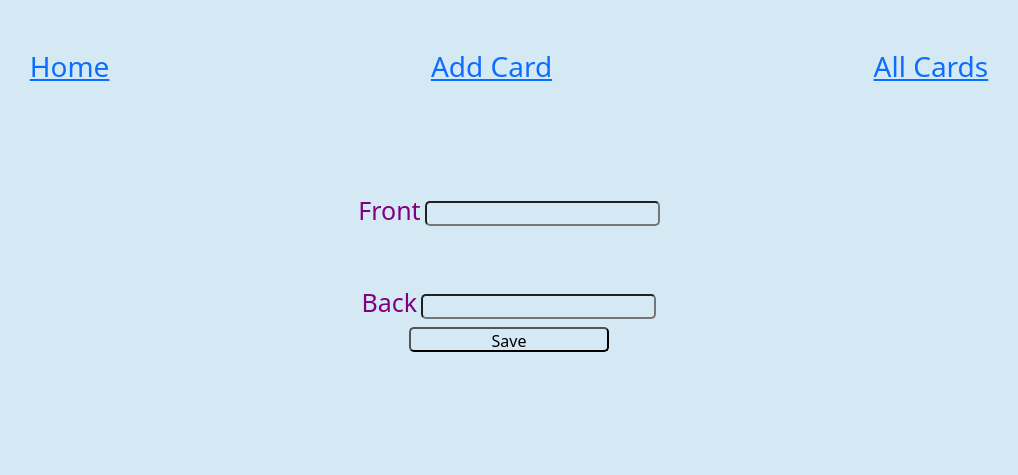
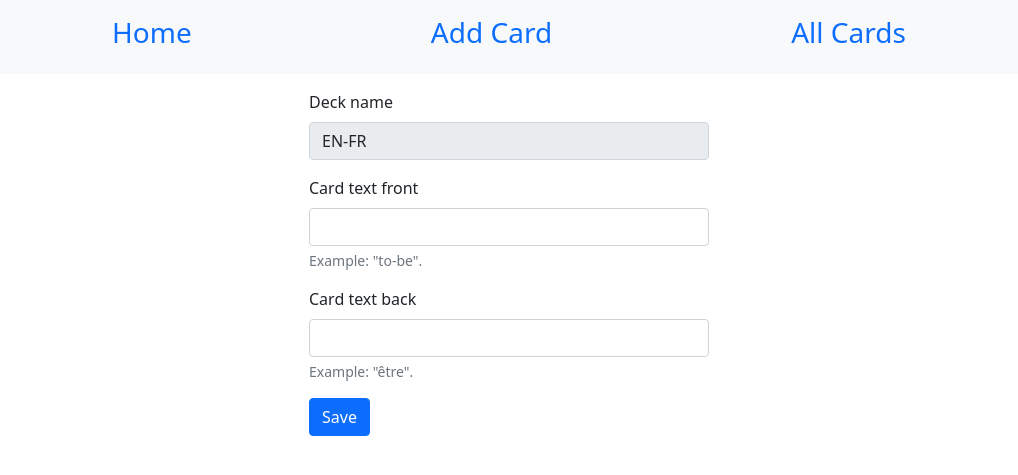
Before and after one commit to mpvasco/flashCards_Flask, a Flask app: page /formAddCard in a window 1280 px wide. Shown: the top 475 px of the page, without its empty margins (131-1149 px from the left). Run offline with Flask 2, Linux system fonts and the light colour scheme; some libraries are stand-ins or nearby versions.

Commit message:
design updated

```diff
--- a/main.py
+++ b/main.py
@@ -15,10 +15,10 @@ def home():
     cur = mysql.connection.cursor()
     cur.execute('''SELECT front, back FROM flashcards.cards;''')
     rv = cur.fetchall()
-    try:
-      global counter
+    global counter
+    if len(rv) >= counter:
       counter += 1
-    except:
+    else:
       counter = 0
     return render_template('card.html', x=rv, counter=counter)
 
@@ -39,13 +39,17 @@ def addCard():
     cur.execute ("INSERT INTO Cards (front, back, Deck_ID) VALUES (%s, %s, %s)", (front, back, 1))
     mysql.connection.commit()
     cur.close()
-    return redirect('/allCards')
+    # return redirect('/allCards')
+    return render_template('addCard.html')
   return render_template('index.html')
 
 @app.route("/allCards") #OK lista todos os itens
 def getAllCards():
     cur = mysql.connection.cursor()
-    cur.execute('''SELECT front, back FROM flashcards.cards;''')
+    cur.execute('''SELECT Cards.Card_ID as 'cardID', front, back,  Decks.name as 'deckName', Cards.Deck_ID as 'deckID'
+    FROM Cards
+    INNER JOIN Decks
+    ON Cards.Deck_ID = Decks.Deck_ID;''')
     rv = cur.fetchall()
     return render_template('allCards.html', x=rv)
 
--- a/static/style.css
+++ b/static/style.css
@@ -1,4 +1,4 @@
-* {
+/* * {
   background-color: rgb(213, 233, 245);
   text-align: center;
   margin: 0;
@@ -54,5 +54,9 @@ form.add {
   text-align: center;
   padding-top: 200px;
   justify-content: center;
-  margin-left: 30%; */
+  margin-left: 30%;
+} */
+
+a {
+  text-decoration: none;
 }
--- a/templates/addCard.html
+++ b/templates/addCard.html
@@ -1,11 +1,24 @@
 {% extends 'index.html' %}
 
 {% block body %}
-  <form class="add" action="/addSql" method="post">
-    <label class="add" for="front">Front</label>
-    <input class="add" type="text" name="front"> <br>
-    <label class="add" for="back">Back</label>
-    <input class="add" type="text" name="back"> <br>
-    <button onclick="console.log('opa')" class="add" type="submit">Save</button>
+  <form class="mx-auto" style="width: 400px;" action="/addSql" method="post">
+    <div class="mb-3">
+      <label for="front" class="form-label">Deck name</label>
+      <input class="form-control" type="text" value="EN-FR" aria-label="readonly input example" disabled readonly>
+    </div>
+    <div class="mb-3">
+      <label for="front" class="form-label">Card text front</label>
+      <input name="front" type="text" class="form-control" required>
+      <div class="form-text">Example: "to-be".</div>
+    </div>
+    <div class="mb-3">
+      <label for="back" class="form-label">Card text back</label>
+      <input name="back" type="text" class="form-control" required>
+      <div class="form-text">Example: "être".</div>
+    </div>
+
+    <button type="submit" class="btn btn-primary">Save</button>
   </form>
+
+
 {% endblock %}
--- a/templates/index.html
+++ b/templates/index.html
@@ -6,16 +6,20 @@
   <meta name="viewport" content="width=device-width, initial-scale=1.0">
   <title>FlashCards</title>
   <link rel="stylesheet" href="../static/style.css">
+  <script src="https://kit.fontawesome.com/bd966afde7.js" crossorigin="anonymous"></script>
   <link href="https://cdn.jsdelivr.net/npm/bootstrap@5.0.2/dist/css/bootstrap.min.css" rel="stylesheet" integrity="sha384-EVSTQN3/azprG1Anm3QDgpJLIm9Nao0Yz1ztcQTwFspd3yD65VohhpuuCOmLASjC" crossorigin="anonymous">
 
 
 </head>
 <body>
-  <div class="nav">
-    <a href="{{ url_for('home') }}"><h3>Home</h3></a>
-    <a href="{{ url_for('showForm') }}"><h3>Add Card</h3></a>
-    <a href="{{ url_for('getAllCards') }}"><h3>All Cards</h3></a>
-  </div>
+  <nav class="navbar sticky-top navbar-light bg-light p-2 mb-3 h-auto">
+    <div class="container-fluid d-flex justify-content-evenly">
+      <a class="nav-link" href="{{ url_for('home') }}"><h3>Home</h3></a>
+      <a class="nav-link" href="{{ url_for('showForm') }}"><h3>Add Card</h3></a>
+      <a class="nav-link" href="{{ url_for('getAllCards') }}"><h3>All Cards</h3></a>
+    </div>
+  </nav>
+
 
     {% block body %}
     {% endblock %}
```
Also changed, not shown: ex.py (deleted, +0 -59 lines), templates/allCards.html (+23 -7 lines), templates/card.html (+11 -16 lines).
